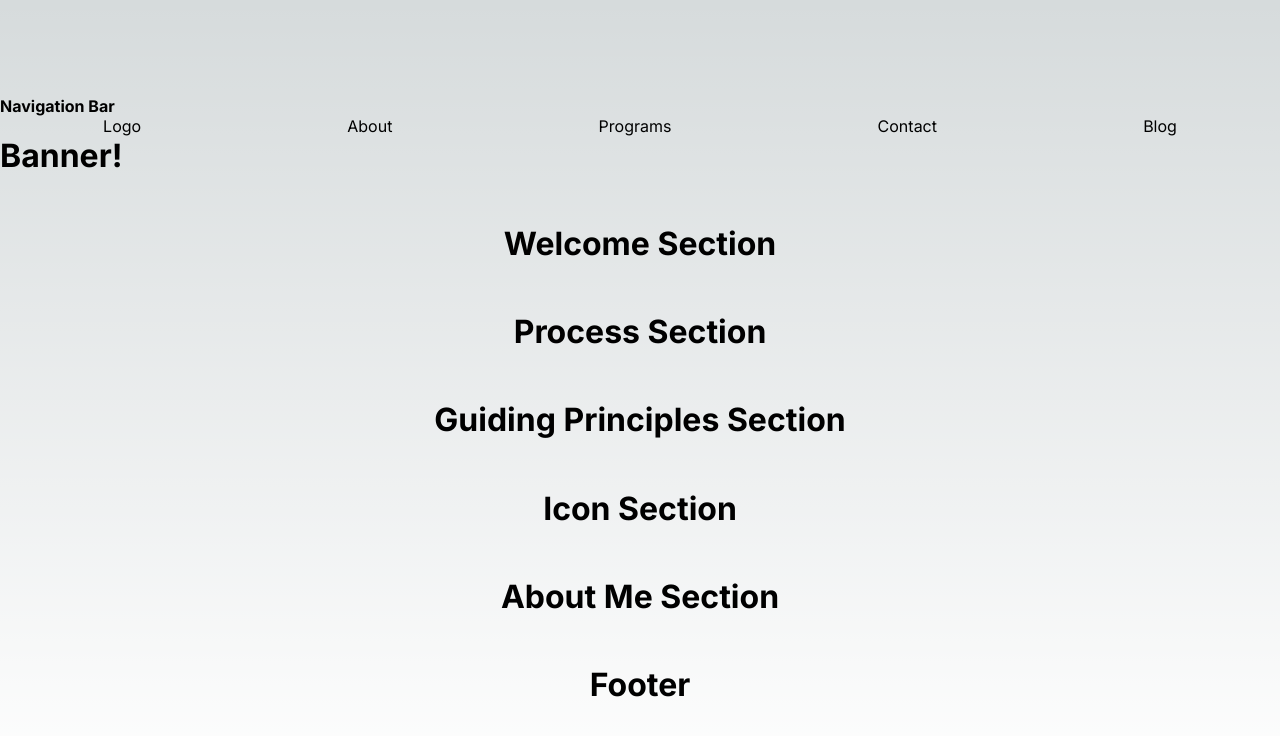
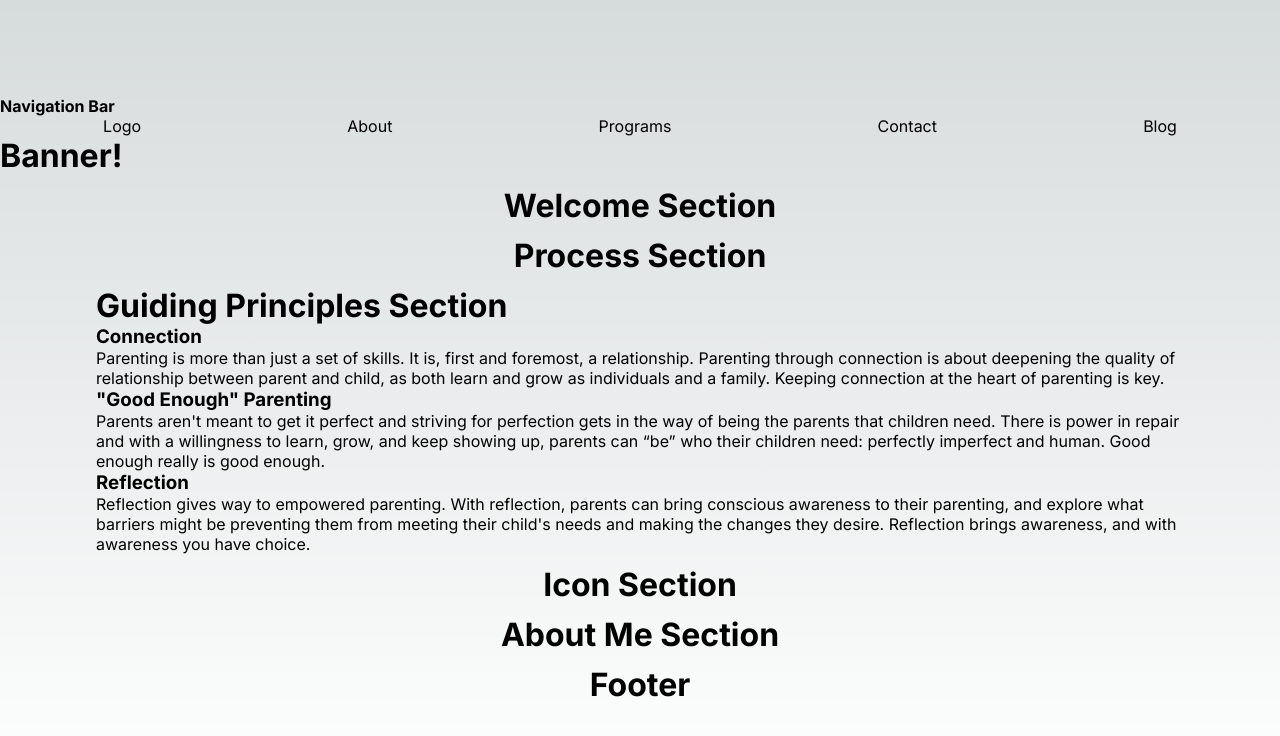
Before and after one commit to tylertowery/parenting-in-process, a Next.js app: page / in a window 1280 px wide. Shown: the top 736 px of the page. Built offline with nearby package versions, Linux system fonts and the light colour scheme.

Commit message:
Filling out GuidingPrinciples sections

```diff
--- a/src/app/components/GuidingPrinciples.tsx
+++ b/src/app/components/GuidingPrinciples.tsx
@@ -6,7 +6,23 @@ const GuidingPrinciples = ({ }: GuidingPrinciplesProps) => {
 
   return (
     <div>
-      <h1>Guiding Principles Section</h1>
+      <div>
+        <h1>Guiding Principles Section</h1>
+      </div>
+      <div>
+        <div>
+          <h3>Connection</h3>
+          <p>Parenting is more than just a set of skills. It is, first and foremost, a relationship. Parenting through connection is about deepening the quality of relationship between parent and child, as both learn and grow as individuals and a family. Keeping connection at the heart of parenting is key.</p>
+        </div>
+        <div>
+          <h3>&quot;Good Enough&quot; Parenting</h3>
+          <p>Parents aren&apos;t meant to get it perfect and striving for perfection gets in the way of being the parents that children need. There is power in repair and with a willingness to learn, grow, and keep showing up, parents can “be” who their children need: perfectly imperfect and human. Good enough really is good enough.</p>
+        </div>
+        <div>
+          <h3>Reflection</h3>
+          <p>Reflection gives way to empowered parenting. With reflection, parents can bring conscious awareness to their parenting, and explore what barriers might be preventing them from meeting their child&apos;s needs and making the changes they desire. Reflection brings awareness, and with awareness you have choice. </p>
+        </div>
+      </div>
     </div>
   )
 }
```
